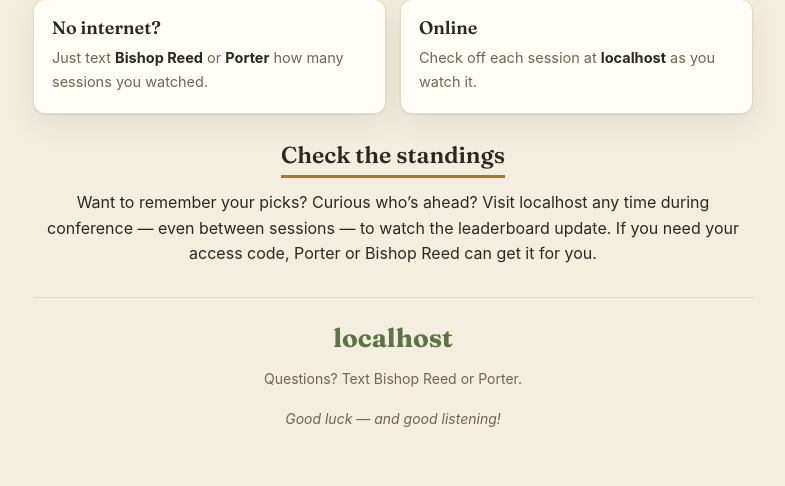
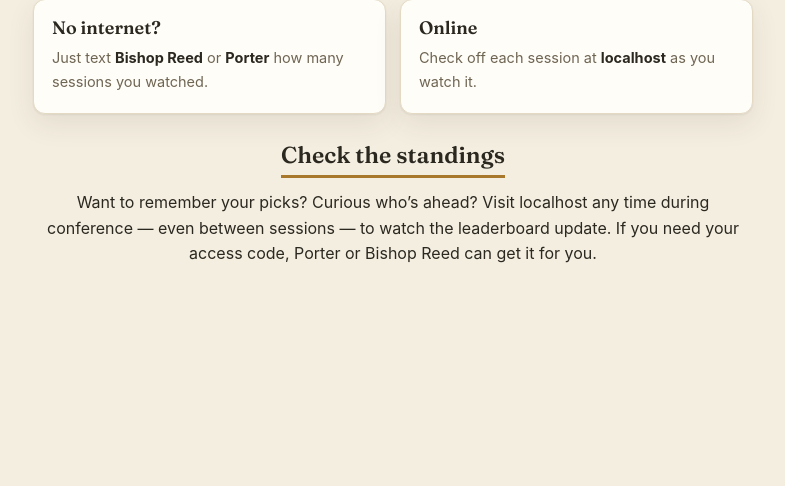
Before and after one commit to kurtisreed/fantasygeneralconference, a PHP site: page /flyer.php in a window 1280 px wide. Shown: the part 947-1433 px from the top of the page, without its empty margins (247-1032 px from the left). After the commit the page ends 1210 px from the top, so only its background shows below. Run offline with PHP 8.4, Linux system fonts and the light colour scheme.

Commit message:
Drop the flyer's closing footer
The site link, "Questions? Text Bishop Reed or Porter," and the
sign-off line are gone — the page now ends after "Check the
standings." Also removed the .closing/.muted CSS rules that footer
was the only thing using, since nothing references them anymore.

Co-Authored-By: Claude Sonnet 5 <noreply@anthropic.com>

```diff
--- a/flyer.php
+++ b/flyer.php
@@ -136,7 +136,6 @@ $siteHost = preg_replace('#^https?://#', '', rtrim($siteUrl, '/'));
   /* Direct children only — not .way p, which sits a level deeper inside the
      card grids and should stay left-aligned for easy reading in a narrow card. */
   .block > p { text-align: center; }
-  .muted { color: var(--ink-soft); }
   strong { font-weight: 700; }
 
   /* ---------- two ways to play ---------- */
@@ -173,27 +172,6 @@ $siteHost = preg_replace('#^https?://#', '', rtrim($siteUrl, '/'));
 
   a { color: var(--accent); font-weight: 700; text-decoration: none; }
   a:hover { text-decoration: underline; }
-
-  /* ---------- closing ---------- */
-  .closing {
-    text-align: center;
-    margin-top: 30px;
-    padding-top: 20px;
-    border-top: 1px solid var(--line);
-  }
-  .closing .site {
-    margin: 0;
-    font-family: "Fraunces", ui-serif, Georgia, serif;
-    font-size: 26px;
-    font-weight: 600;
-  }
-  .closing .muted { margin: 8px 0 0; font-size: 14px; }
-  .closing .signoff {
-    margin: 18px 0 0;
-    font-size: 14px;
-    font-style: italic;
-    color: var(--ink-soft);
-  }
 
   @media (max-width: 420px) {
     .way { flex: 1 1 100%; }
@@ -260,12 +238,6 @@ $siteHost = preg_replace('#^https?://#', '', rtrim($siteUrl, '/'));
     </p>
   </section>
 
-  <footer class="closing">
-    <p class="site"><a href="<?= e($siteUrl) ?>"><?= e($siteHost) ?></a></p>
-    <p class="muted">Questions? Text Bishop Reed or Porter.</p>
-    <p class="signoff">Good luck &mdash; and good listening!</p>
-  </footer>
-
 </div>
 </body>
 </html>
```
